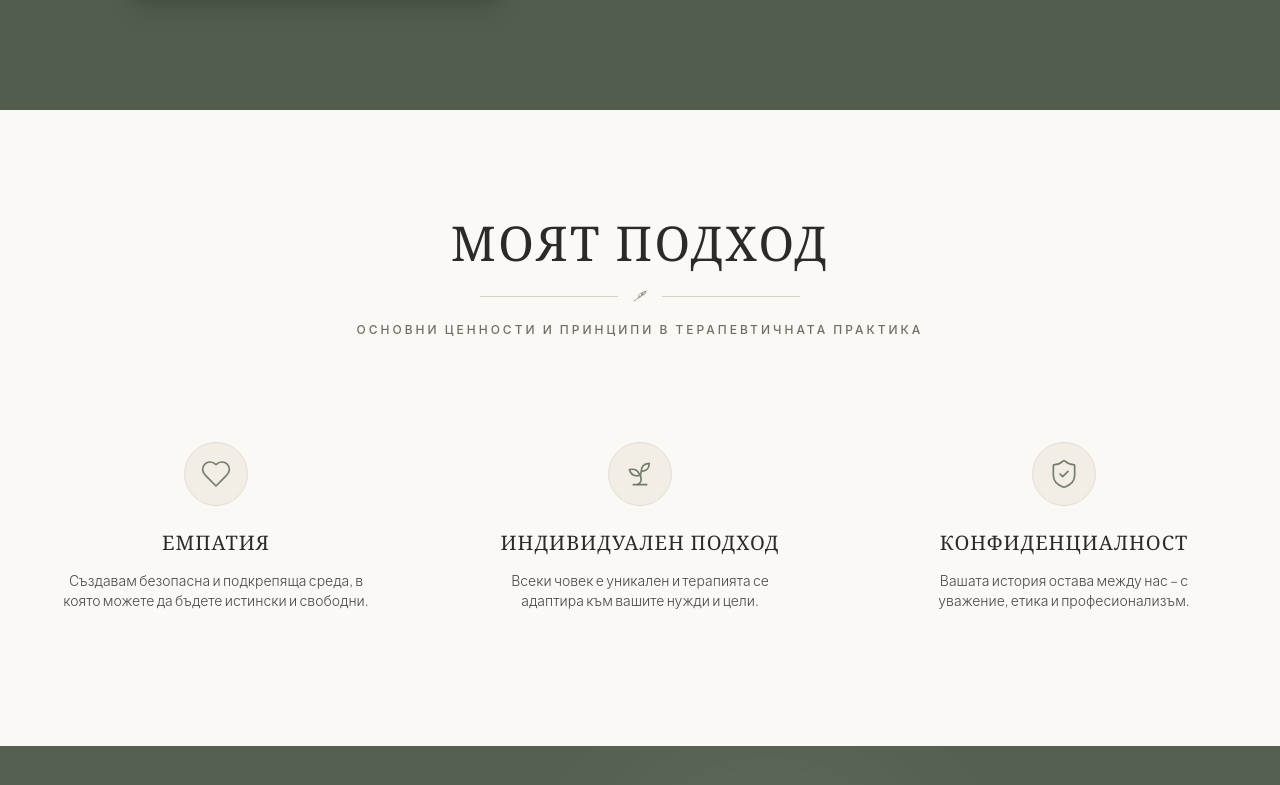
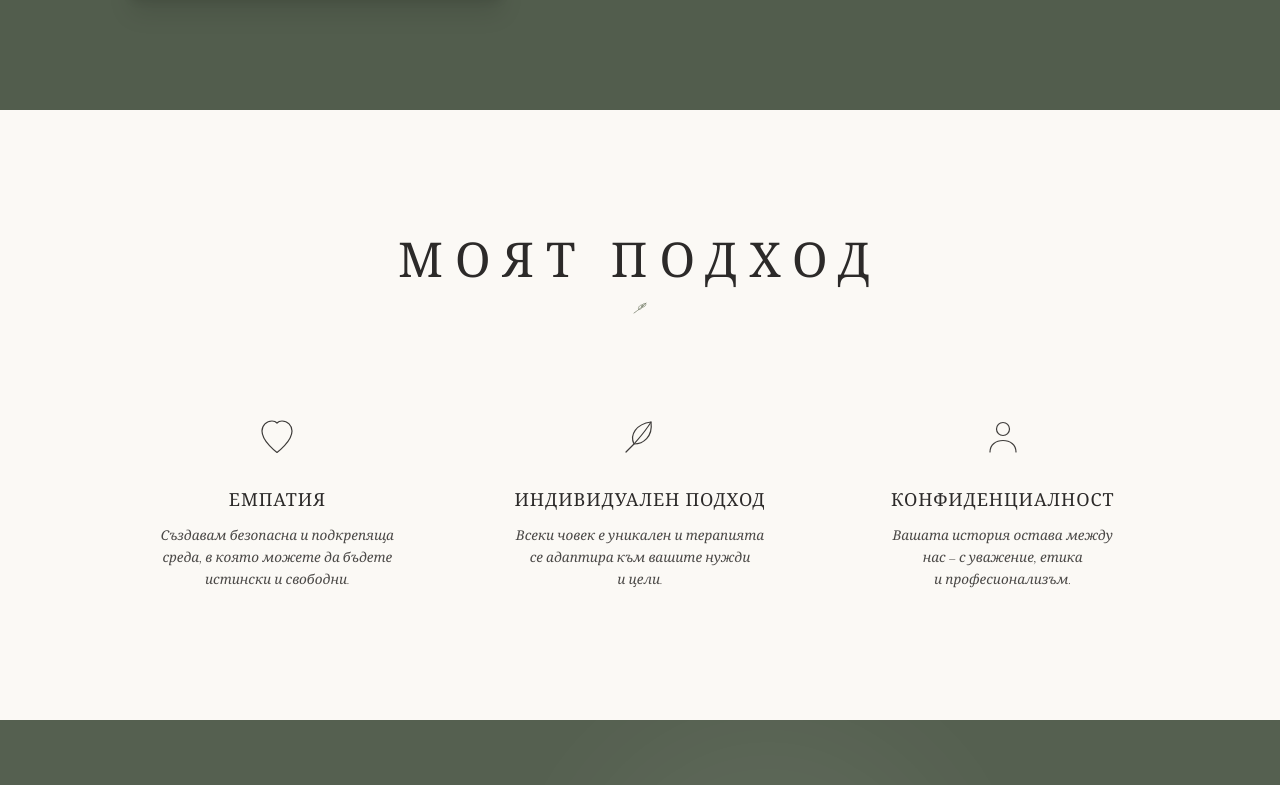
Before and after one commit to viktorShandrov/Qna_Karnolska_Landing, a React (Vite) app: page / in a window 1280 px wide. Shown: the part 2415-3200 px from the top of the page. Built offline with nearby package versions, Linux system fonts and the light colour scheme; the HTML template or start-up script is replaced by a standard one.

Commit message:
section 4

```diff
--- a/src/components/Approach.tsx
+++ b/src/components/Approach.tsx
@@ -1,62 +1,101 @@
 import React from 'react';
 import { LeafOrnament } from './LeafOrnament';
-import { Heart, Sprout, ShieldCheck } from 'lucide-react';
-import { APPROACH_DATA } from '../data/content';
 
 export const Approach: React.FC = () => {
-  const getIcon = (name: string) => {
-    switch (name) {
-      case 'heart':
-        return <Heart className="w-8 h-8 text-[#747D68] stroke-[1.25]" />;
-      case 'leaf':
-        return <Sprout className="w-8 h-8 text-[#747D68] stroke-[1.25]" />;
-      case 'shield':
-        return <ShieldCheck className="w-8 h-8 text-[#747D68] stroke-[1.25]" />;
-      default:
-        return <Heart className="w-8 h-8 text-[#747D68] stroke-[1.25]" />;
-    }
-  };
-
   return (
-    <section id="approach" className="py-20 md:py-28 bg-[#FBF9F5]">
-      <div className="max-w-7xl mx-auto px-4 sm:px-6 lg:px-8">
+    <section id="approach" className="py-24 md:py-32 bg-[#FBF9F5]">
+      <div className="max-w-[1320px] mx-auto px-4 sm:px-6 lg:px-8">
 
         {/* Section Header */}
-        <div className="text-center max-w-2xl mx-auto mb-16 md:mb-20">
-          <h2 className="font-serif text-3xl sm:text-4xl lg:text-5xl font-medium text-[#2C2A29] uppercase tracking-wider">
+        <div className="text-center max-w-xl mx-auto mb-16 md:mb-20">
+          <h2 className="font-serif text-3xl sm:text-4xl lg:text-5xl font-normal text-[#2C2A29] uppercase tracking-[0.25em]">
             МОЯТ ПОДХОД
           </h2>
-          <LeafOrnament className="w-5 h-5 text-[#747D68]" />
-          <p className="text-xs uppercase tracking-[0.25em] text-[#706D69] mt-2 font-medium">
-            Основни ценности и принципи в терапевтичната практика
-          </p>
+          <div className="flex justify-center -mt-1">
+            <LeafOrnament withLines={false} className="w-5 h-5 text-[#676F5C]" />
+          </div>
         </div>
 
         {/* 3 Columns */}
-        <div className="grid grid-cols-1 md:grid-cols-3 gap-10 lg:gap-14">
-          {APPROACH_DATA.map((item) => (
-            <div
-              key={item.id}
-              className="flex flex-col items-center text-center p-6 rounded-2xl transition-all duration-300 hover:bg-[#F2EEE6]/60 group"
-            >
+        <div className="grid grid-cols-1 md:grid-cols-3 gap-12 lg:gap-16 max-w-5xl mx-auto items-start">
 
-              {/* Minimal Line Art Icon Container */}
-              <div className="w-16 h-16 rounded-full bg-[#F2EEE6] border border-[#E2DDD5] flex items-center justify-center mb-6 transition-all duration-300 group-hover:scale-110 group-hover:bg-[#EAE4D9]">
-                {getIcon(item.iconName)}
-              </div>
+          {/* Column 1: ЕМПАТИЯ */}
+          <div className="flex flex-col items-center text-center group">
+            <div className="mb-6 text-[#3E3C3A] transition-transform duration-300 group-hover:scale-105">
+              <svg viewBox="0 0 48 48" fill="none" className="w-12 h-12 stroke-current">
+                <path
+                  d="M24 38.5C24 38.5 9 27.5 9 17C9 11.5 13.5 7 19 7C22.2 7 24 9 24 9C24 9 25.8 7 29 7C34.5 7 39 11.5 39 17C39 27.5 24 38.5 24 38.5Z"
+                  strokeWidth="1.2"
+                  strokeLinecap="round"
+                  strokeLinejoin="round"
+                />
+              </svg>
+            </div>
 
-              {/* Title */}
-              <h3 className="font-serif text-lg sm:text-xl font-medium text-[#2C2A29] uppercase tracking-wider mb-3">
-                {item.title}
-              </h3>
+            <h3 className="font-serif text-base sm:text-lg font-normal text-[#2C2A29] uppercase tracking-wider mb-3">
+              ЕМПАТИЯ
+            </h3>
 
-              {/* Description */}
-              <p className="text-xs sm:text-sm text-[#4A4846] leading-relaxed font-light max-w-xs">
-                {item.description}
-              </p>
+            <p className="font-serif italic text-xs sm:text-[13.5px] text-[#4A4846] leading-relaxed font-light max-w-xs">
+              Създавам безопасна и подкрепяща<br className="hidden sm:inline" />
+              среда, в която можете да бъдете<br className="hidden sm:inline" />
+              истински и свободни.
+            </p>
+          </div>
 
+          {/* Column 2: ИНДИВИДУАЛЕН ПОДХОД */}
+          <div className="flex flex-col items-center text-center group">
+            <div className="mb-6 text-[#3E3C3A] transition-transform duration-300 group-hover:scale-105">
+              <svg viewBox="0 0 48 48" fill="none" className="w-12 h-12 stroke-current">
+                <path
+                  d="M10 38L18 30M18 30C13.5 21 20 10 35 8C37 23 27 30 18 30Z"
+                  strokeWidth="1.2"
+                  strokeLinecap="round"
+                  strokeLinejoin="round"
+                />
+                <path
+                  d="M18 30C23.5 23.5 29 18 35 8"
+                  strokeWidth="1.1"
+                  strokeLinecap="round"
+                />
+              </svg>
             </div>
-          ))}
+
+            <h3 className="font-serif text-base sm:text-lg font-normal text-[#2C2A29] uppercase tracking-wider mb-3">
+              ИНДИВИДУАЛЕН ПОДХОД
+            </h3>
+
+            <p className="font-serif italic text-xs sm:text-[13.5px] text-[#4A4846] leading-relaxed font-light max-w-xs">
+              Всеки човек е уникален и терапията<br className="hidden sm:inline" />
+              се адаптира към вашите нужди<br className="hidden sm:inline" />
+              и цели.
+            </p>
+          </div>
+
+          {/* Column 3: КОНФИДЕНЦИАЛНОСТ */}
+          <div className="flex flex-col items-center text-center group">
+            <div className="mb-6 text-[#3E3C3A] transition-transform duration-300 group-hover:scale-105">
+              <svg viewBox="0 0 48 48" fill="none" className="w-12 h-12 stroke-current">
+                <circle cx="24" cy="15" r="6.5" strokeWidth="1.2" />
+                <path
+                  d="M11 38C11 30.5 17 26.5 24 26.5C31 26.5 37 30.5 37 38"
+                  strokeWidth="1.2"
+                  strokeLinecap="round"
+                />
+              </svg>
+            </div>
+
+            <h3 className="font-serif text-base sm:text-lg font-normal text-[#2C2A29] uppercase tracking-wider mb-3">
+              КОНФИДЕНЦИАЛНОСТ
+            </h3>
+
+            <p className="font-serif italic text-xs sm:text-[13.5px] text-[#4A4846] leading-relaxed font-light max-w-xs">
+              Вашата история остава между<br className="hidden sm:inline" />
+              нас – с уважение, етика<br className="hidden sm:inline" />
+              и професионализъм.
+            </p>
+          </div>
+
         </div>
 
       </div>
```
